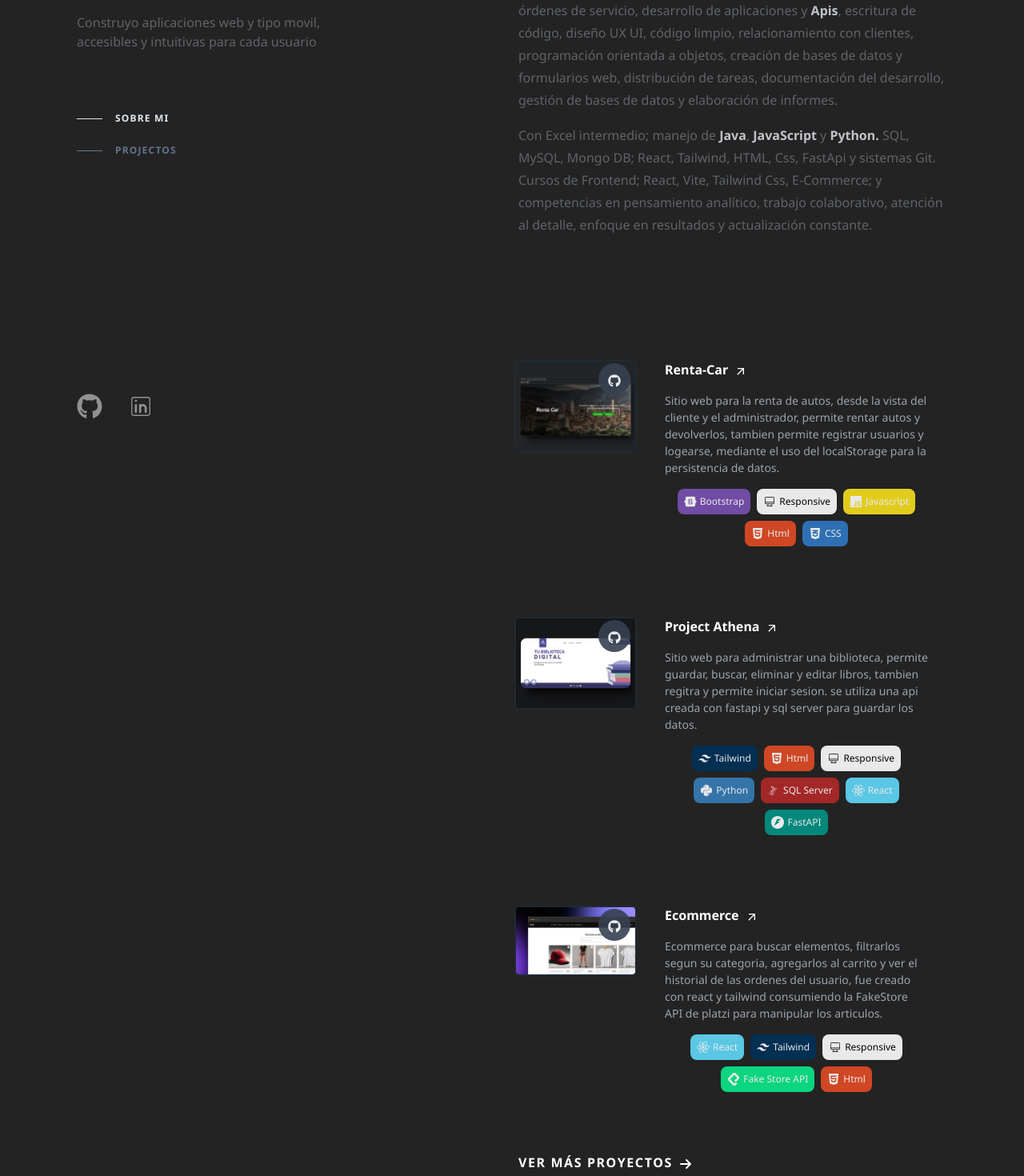
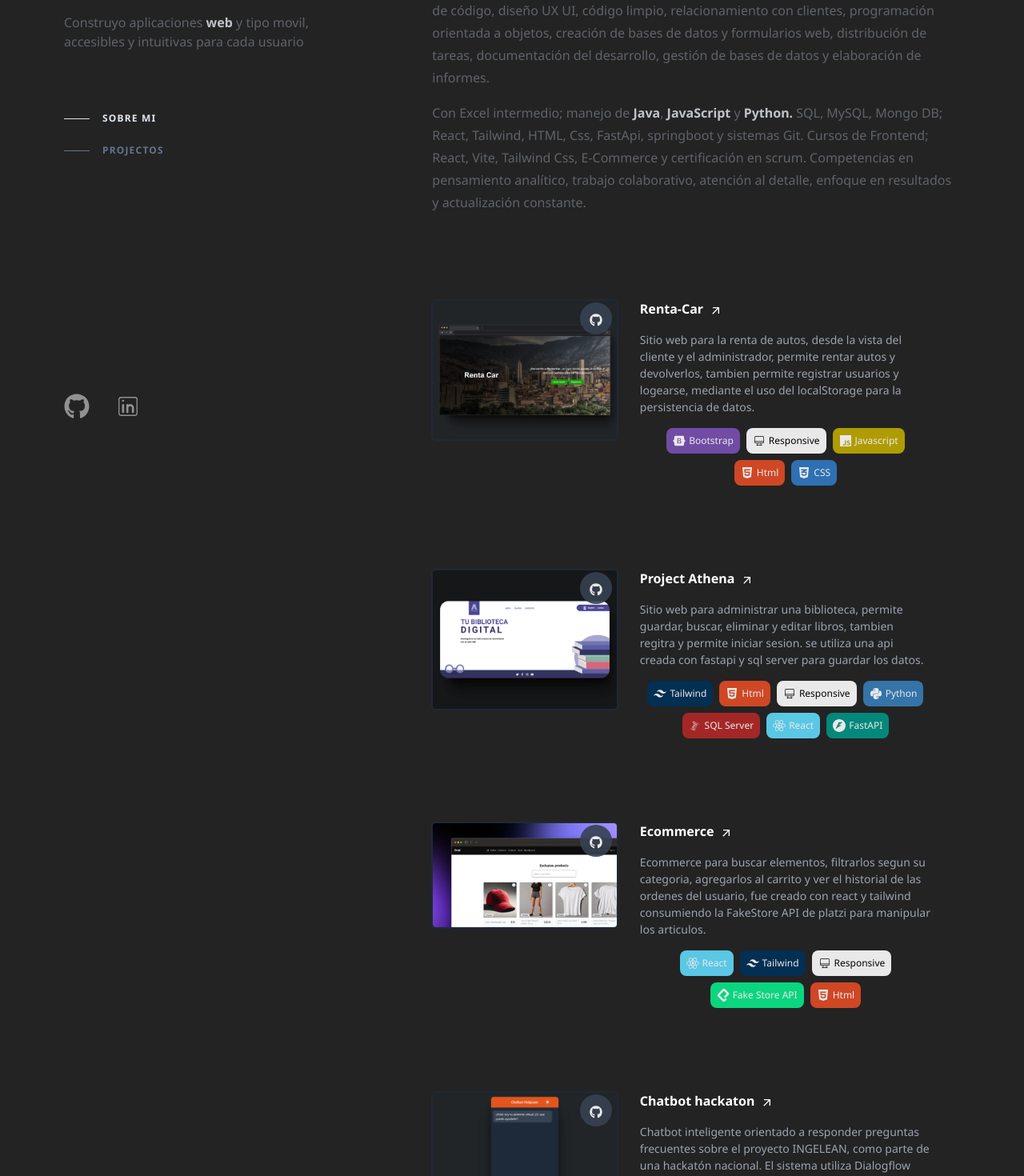
Before and after one commit to davidG199/Portafolio-web, a React (Vite) app: page / in a window 1280 px wide. Shown: the part 180-1650 px from the top of the page at 80% size. Built offline with nearby package versions, Linux system fonts and the light colour scheme.

Commit message:
- nuevo proyecto agregado
- correciones minimas en el layout y el responsive

```diff
--- a/src/components/aboutMe.jsx
+++ b/src/components/aboutMe.jsx
@@ -3,9 +3,9 @@ function AboutMe() {
     <>
       <section
         id="about"
-        className=" scroll-mt-16 mb-16 md:mb-24 lg:mb-36 lg:scroll-mt-24"
+        className=" scroll-mt-16 mb-8 md:mb-16 lg:mb-24 lg:scroll-mt-24"
       >
-        <div className=" sticky top-0 z-20 -mx-6 mb-4 w-screen px-6 py-5 backdrop-blur md:-mx-12 md:px-12 lg:sr-only lg:relative lg:top-auto lg:mx-auto lg:w-full lg:px-0 lg:py-0 lg:opacity-0">
+        <div className=" sticky top-0 z-20 -mx-6 w-screen px-6 py-5 backdrop-blur md:-mx-12 md:px-12 lg:sr-only lg:relative lg:top-auto lg:mx-auto lg:w-full lg:px-0 lg:py-0 lg:opacity-0">
           <h2 className="font-bold uppercase tracking-widest text-yellow-100">
             Sobre mi
           </h2>
@@ -29,9 +29,9 @@ function AboutMe() {
             <strong className=" text-gray-300/90"> Java</strong>,
             <strong className=" text-gray-300/90"> JavaScript</strong> y
             <strong className=" text-gray-300/90"> Python. </strong>
-            SQL, MySQL, Mongo DB; React, Tailwind, HTML, Css, FastApi y sistemas
-            Git. Cursos de Frontend; React, Vite, Tailwind Css, E-Commerce; y
-            competencias en pensamiento analítico, trabajo colaborativo,
+            SQL, MySQL, Mongo DB; React, Tailwind, HTML, Css, FastApi, springboot y sistemas
+            Git. Cursos de Frontend; React, Vite, Tailwind Css, E-Commerce y certificación en scrum.
+            Competencias en pensamiento analítico, trabajo colaborativo,
             atención al detalle, enfoque en resultados y actualización
             constante.
           </p>
--- a/src/components/header.jsx
+++ b/src/components/header.jsx
@@ -39,8 +39,8 @@ function Header() {
         <p className="text-yellow-100 text-lg font-medium mt-2 ">
           Desarrollador junior
         </p>
-        <p className="text-gray-400/50 text-md mt-4 max-w-xs leading-normal">
-          Construyo aplicaciones web y tipo movil, accesibles y intuitivas para
+        <p className="text-gray-400/50 text-md mt-4 lg:max-w-xs leading-normal">
+          Construyo aplicaciones <strong className=" text-gray-300/90">web</strong> y tipo movil, accesibles y intuitivas para
           cada usuario
         </p>
         <nav className="nav hidden lg:block ">
--- a/src/components/layout.jsx
+++ b/src/components/layout.jsx
@@ -1,6 +1,6 @@
 function Layout({children}) {
     return (
-        <div className="mx-auto min-h-screen max-w-screen-xl px-6 py-12 font-sans md:px-12 md:py-20 lg:px-24 lg:py-0 text-white">
+        <div className="mx-auto min-h-screen max-w-screen-xl px-6 py-10 font-sans md:px-12 md:py-16 lg:px-20 lg:py-0 text-white">
             {children}
         </div>
      );
--- a/src/components/main.jsx
+++ b/src/components/main.jsx
@@ -3,7 +3,7 @@ import Projects from "./projects";
 
 function Main() {
     return (
-        <main className="pt-24 lg:w-1/2 lg:py-24">
+        <main className="pt-12 lg:pt-24 lg:w-4/5 lg:py-24 ">
             <AboutMe/>
             <Projects/>
         </main>
--- a/src/components/projects.jsx
+++ b/src/components/projects.jsx
@@ -14,7 +14,10 @@ import { SiFastapi } from "react-icons/si";
 import { DiMsqlServer } from "react-icons/di";
 import { Link } from "react-router-dom";
 import { FaCss3Alt } from "react-icons/fa";
-import cvPdf from "../assets/cv-David-Gomez.pdf"
+import { SiDialogflow } from "react-icons/si";
+import { SiExpress } from "react-icons/si";
+import { FaNodeJs } from "react-icons/fa";
+import cvPdf from "../assets/cv-David-Gomez.pdf";
 
 function Projects() {
   const TAGS = {
@@ -55,7 +58,7 @@ function Projects() {
     },
     JAVASCRIPT: {
       name: "Javascript",
-      class: "bg-[#f7df1e] text-white",
+      class: "bg-[#bfaa00] text-white",
       icon: IoLogoJavascript,
     },
     PYTHON: {
@@ -77,6 +80,21 @@ function Projects() {
       name: "CSS",
       class: "bg-[#317bc7fc] text-white",
       icon: FaCss3Alt,
+    },
+    DIALOGFLOW: {
+      name: "DialogFlow",
+      class: "bg-[#ff3500] text-white",
+      icon: SiDialogflow,
+    },
+    EXPRESS: {
+      name: "Express",
+      class: "bg-[#000000] text-white",
+      icon: SiExpress,
+    },
+    NODE: {
+      name: "Node js",
+      class: "bg-[#00d740] text-white",
+      icon: FaNodeJs,
     },
   };
 
@@ -131,12 +149,31 @@ function Projects() {
         TAGS.HTML,
       ],
     },
+    {
+      id: 4,
+      title: "Chatbot hackaton",
+      description: `Chatbot inteligente orientado a responder preguntas frecuentes sobre el proyecto INGELEAN, como parte de una hackatón nacional. El sistema utiliza Dialogflow como motor de procesamiento de lenguaje natural (NLP), una API propia construida con Node.js + Express y una interfaz frontend en React con modo oscuro y diseño responsive.
+      El proyecto fue desplegado utilizando Vercel y Render.`,
+      link: "https://chatbot-hackaton-talento-tech.vercel.app/",
+      github:
+        "https://github.com/davidG199/chatbot-hackaton-talento-tech/tree/main",
+      image: "/projects/chatbot-project.webp",
+      tags: [
+        TAGS.REACT,
+        TAGS.TAILWIND,
+        TAGS.JAVASCRIPT,
+        TAGS.HTML,
+        TAGS.DIALOGFLOW,
+        TAGS.EXPRESS,
+        TAGS.NODE,
+      ],
+    },
   ];
 
   return (
     <section
       id="projects"
-      className="scroll-mt-16 mb-16 md:mb-24 lg:mb-36 lg:scroll-mt-24"
+      className="scroll-mt-16 mb-8 md:mb-12 lg:mb-16 lg:scroll-mt-24"
     >
       <div className="sticky top-0 z-20 -mx-6 mb-4 w-screen px-6 py-5 backdrop-blur md:-mx-12 md:px-12 lg:sr-only lg:relative lg:top-auto lg:mx-auto lg:w-full lg:px-0 lg:py-0 lg:opacity-0">
         <h2 className="font-bold uppercase tracking-widest text-yellow-100">
@@ -147,9 +184,9 @@ function Projects() {
         <ul className="projects-list">
           {PROJECTS.map(
             ({ id, title, description, image, link, github, tags }) => (
-              <li key={id} className="mb-12">
-                <div className=" grid relative gap-4 py-3 transition sm:grid-cols-8 sm:gap-8 md:gap-4 rounded-md  motion-reduce:transition-none lg:-inset-x-6 lg:hover:bg-[var(--bg-color-transparent)] lg:shadow-[inset_0_1px_0_0_rgba(148,163,204,0.01)] hover:drop-shadow-lg">
-                  <div className="order-2 w-4/5 mx-auto relative sm:order-1 sm:col-span-2 lg:col-span-3">
+              <li key={id} className="mb-12 sm:mb-16">
+                <div className="w-full grid relative gap-4 py-3 transition sm:grid-cols-8 lg:grid-cols-12 sm:gap-8 md:gap-4 rounded-md  motion-reduce:transition-none lg:-inset-x-6 lg:hover:bg-[var(--bg-color-transparent)] lg:shadow-[inset_0_1px_0_0_rgba(148,163,204,0.01)] hover:drop-shadow-lg md:px-3">
+                  <div className="order-2 w-3/4 sm:w-11/12 mx-auto relative sm:order-1 sm:col-span-3 lg:col-span-5">
                     <img
                       src={image}
                       alt={title}
@@ -163,7 +200,7 @@ function Projects() {
                       <FaGithub className=" inline-block" />
                     </a>
                   </div>
-                  <div className="sm:order-2 sm:col-span-5 z-10">
+                  <div className="sm:order-2 sm:col-span-5 lg:col-span-7 z-10">
                     <h3>
                       <a
                         href={link}
--- a/src/pages/home.jsx
+++ b/src/pages/home.jsx
@@ -6,7 +6,7 @@ function Home() {
   return (
     <>
       <Layout>
-        <div className="lg:flex lg:justify-between lg:gap-4">
+        <div className="lg:flex lg:justify-between lg:gap-12">
           <Header />
           <Main />
         </div>
```
Also changed, not shown: public/projects/chatbot-project.webp (added).
